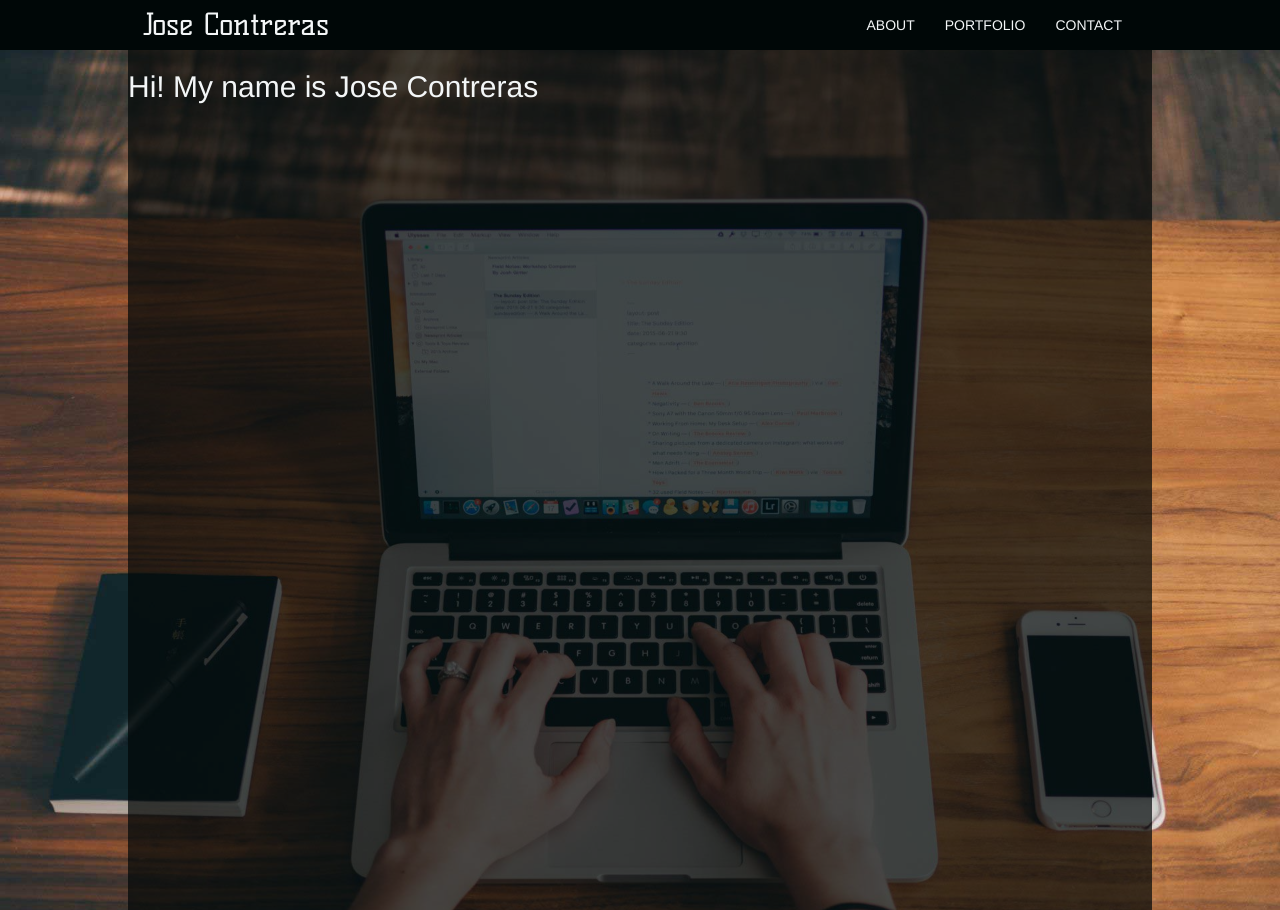
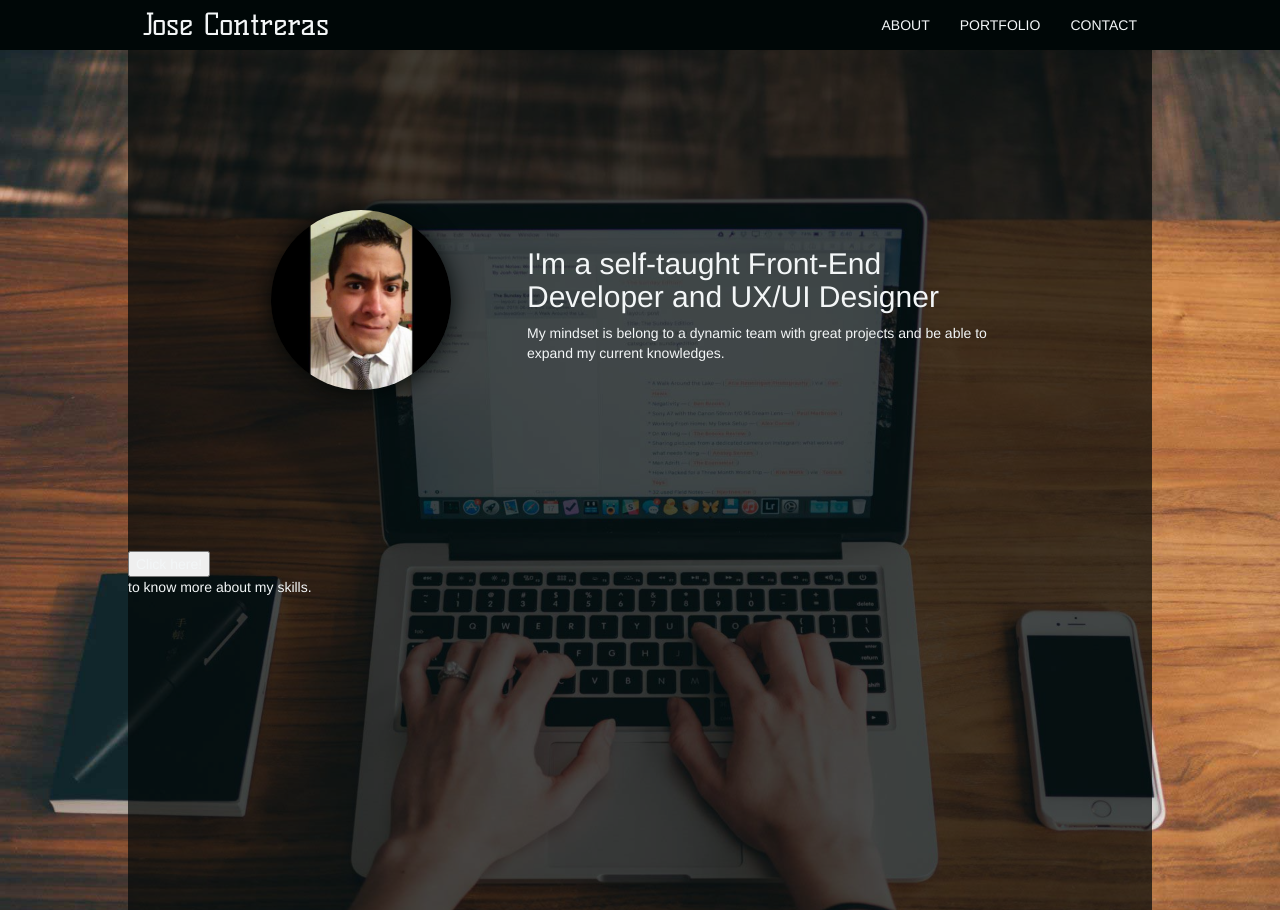
Before and after one commit to jovicon/User_Stories, a PHP site: page / in a window 1280 px wide. Run offline with PHP 8.4, Linux system fonts and the light colour scheme.

Commit message:
terminando about

```diff
--- a/css/editing_bootstrap.css
+++ b/css/editing_bootstrap.css
@@ -58,7 +58,8 @@
       color:#00afb8;
     }
     /* editando boton de menu */
-      .navbar-default .navbar-toggle:focus, .navbar-default .navbar-toggle:hover {
+      .navbar-default .navbar-toggle:focus,
+      .navbar-default .navbar-toggle:hover {
         background-color:#f3f6f7;
       }
 
--- a/css/media_queries.css
+++ b/css/media_queries.css
@@ -10,6 +10,22 @@
     .menubar-right {
       float:right;
     }
+
+    /* editando vista about */
+    .about {
+      width: 100% ;
+      display: flex;
+      flex-direction: column;
+    }
+
+    .about-distribution {
+      display:inherit;
+      width:100%;
+      align-items: center;
+      justify-content: center;
+      height: 55vh;
+    }
+    /* end editando sector about */
   }
   /* end tablets > */
 
--- a/css/styles.css
+++ b/css/styles.css
@@ -1,9 +1,18 @@
 /* hoja de estilos */
 
+/* estilos de toda la pagina */
 *, body {
   color:#f3f6f7;
 }
+/* end estilos de toda la pagina */
 
+/* no right padding on menybar */
+.no-padding-right {
+  padding-right:0;
+}
+/* end no-padding on menybar */
+
+/* hero-image */
 .main-background {
   background: url("../img/hero_image2.jpg");
   background-size: cover;
@@ -13,10 +22,24 @@
   display:flex;
   position:fixed;
 }
+/* end hero-image */
 
+/* second layer/text layer */
 .second-background {
   background-color:rgba(0,7,7,0.7);
   height: 100vh;
+  display: inherit;
+}
+/* end second layer/text layer */
+
+/* editing my pic */
+
+.jose_contreras {
+  border-radius:50%;
+  max-width: 180px;
+  box-shadow: 0px 2px 25px #000707;
 }
 
+/* end editing my pic */
+
 /* end hoja de estilos */
--- a/home.html
+++ b/home.html
@@ -37,7 +37,7 @@
                 </div>
 
                 <!-- items for toggling -->
-                <div class="collapse navbar-collapse" id="mobile-bar">
+                <div class="collapse navbar-collapse no-padding-right" id="mobile-bar">
                   <ul class="nav navbar-nav menubar-right">
                     <li class=""><a href="#top">ABOUT</a></li>
                     <li class=""><a class="scrollable" href="#portfolio">PORTFOLIO</a></li>
@@ -60,10 +60,29 @@
         <!-- second-section/second layer -->
         <div class="total-width second-background">
 
-          <header>
-            <div class="row">
-              <h2>Hi! My name is Jose Contreras</h2>
+          <header class="about" >
+            <div class="row about-distribution">
+
+              <div class="col-xs-12 col-md-3">
+                <img class="jose_contreras img-responsive" src="img/jose_contreras.jpg" alt="">
+              </div>
+
+              <div class="col-xs-12 col-md-6">
+
+                <h2>I'm a self-taught Front-End Developer and UX/UI Designer</h2>
+                <p>My mindset is belong to a dynamic team with great projects and be able to expand my current knowledges.</p>
+
+              </div>
+
             </div>
+
+            <div class="">
+
+              <button type="button" name="button">Click here!</button>
+              <p>to know more about my skills.</p>
+
+            </div>
+
           </header>
 
           <section>
```
Also changed, not shown: img/hero_image.png (deleted), img/jose_contreras.jpg (added).
